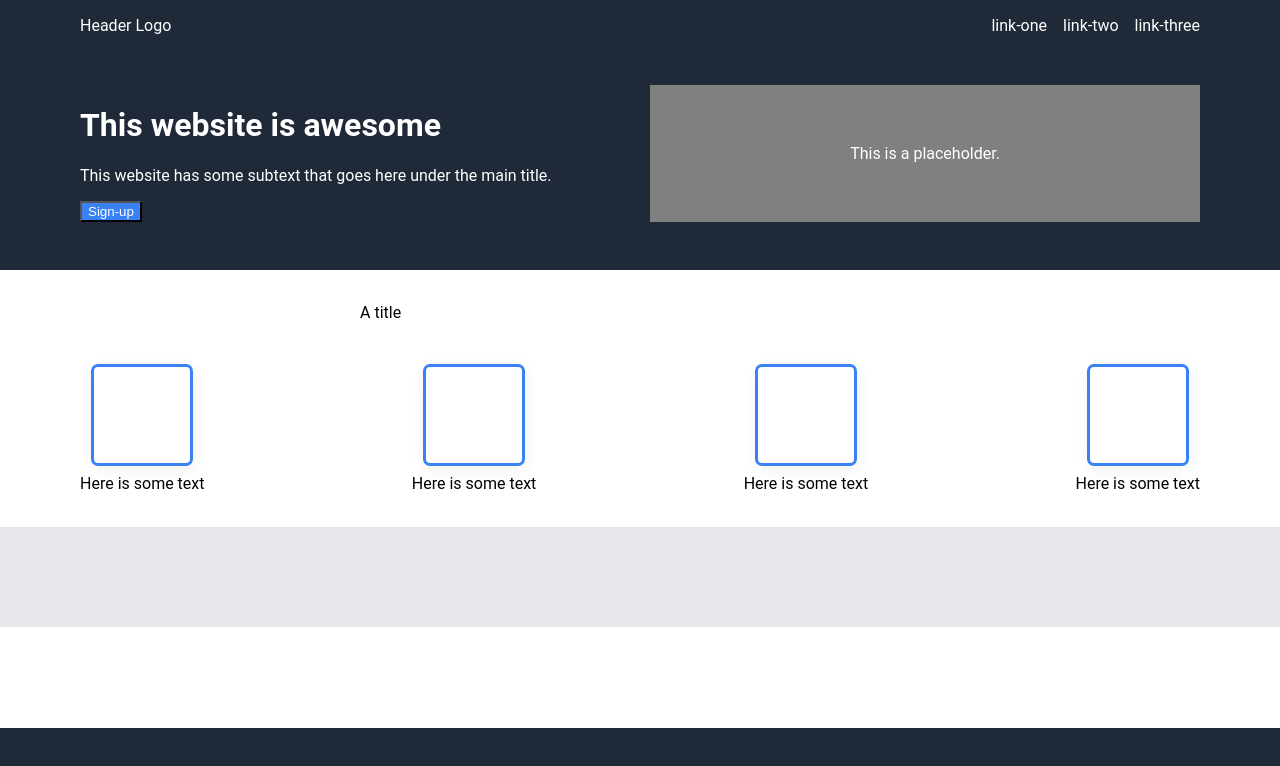
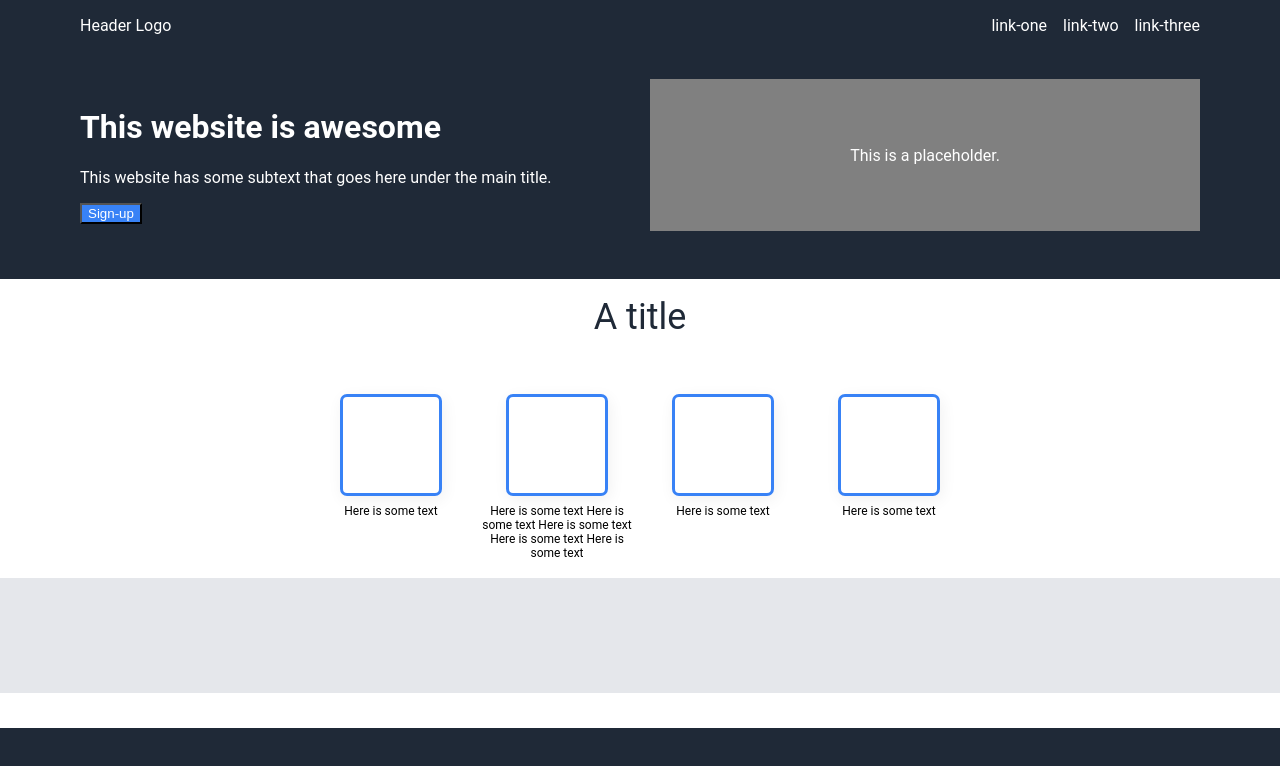
Before and after one commit to DeanRTaylor1/landing-page, a plain HTML site: page index.html in a window 1280 px wide. Drawn offline with Linux system fonts and the light colour scheme.

Commit message:
formatted cards

```diff
--- a/index.html
+++ b/index.html
@@ -54,13 +54,17 @@
     <div class="main">
 
 
-        <div class="title">A title</div>
+        <div class="title2">A title</div>
 
         <div class="cards">
 
             <div><div class="card"></div>Here is some text</div>
 
-            <div><div class="card"></div>Here is some text</div>
+            <div><div class="card"></div>Here is some text
+            Here is some text
+            Here is some text
+            Here is some text
+            Here is some text</div>
             <div><div class="card"></div>Here is some text</div>
             <div><div class="card"></div>Here is some text</div>
 
--- a/style.css
+++ b/style.css
@@ -34,6 +34,7 @@ body {
   .header {
     background-color: #1F2937;
     display: flex;
+    flex-grow: 0.25;
     justify-content: space-between;
     flex-wrap: wrap;
     padding-right: 80px;
@@ -81,7 +82,7 @@ body {
     display: flex;
     justify-content: right;
     width: 50%;
-    padding-bottom: 50px;
+    padding-bottom: 30px;
 
 
 
@@ -107,31 +108,44 @@ body {
 
   .main {
     background-color: white;
-    flex-grow:1;
+    flex-grow: 0.3;
     display:flex;
     flex-direction: column;
-    justify-content: space-evenly;
+    justify-content: center;
     align-items: center;
+    gap: 48px;
     padding-right: 80px;
     padding-left: 80px;
+
+
+  }
+
+  .title2 {
+    font-size: 36px;
+    font-weight: extra-bold;
+    color: #1F2937;
+
 
   }
 
   .cards{
     display: flex;
     flex-wrap: nowrap;
-    justify-content: space-between;
+    justify-content: center;
     width: 100%;
+    gap: 16px;
 
     }
 
     .cards>div {
 
     text-align:center;
+    width: 150px;
     display:flex;
     flex-direction:column;
     align-items:center;
     overflow:hidden;
+    font-size: 12px;
 
     }
 
```
